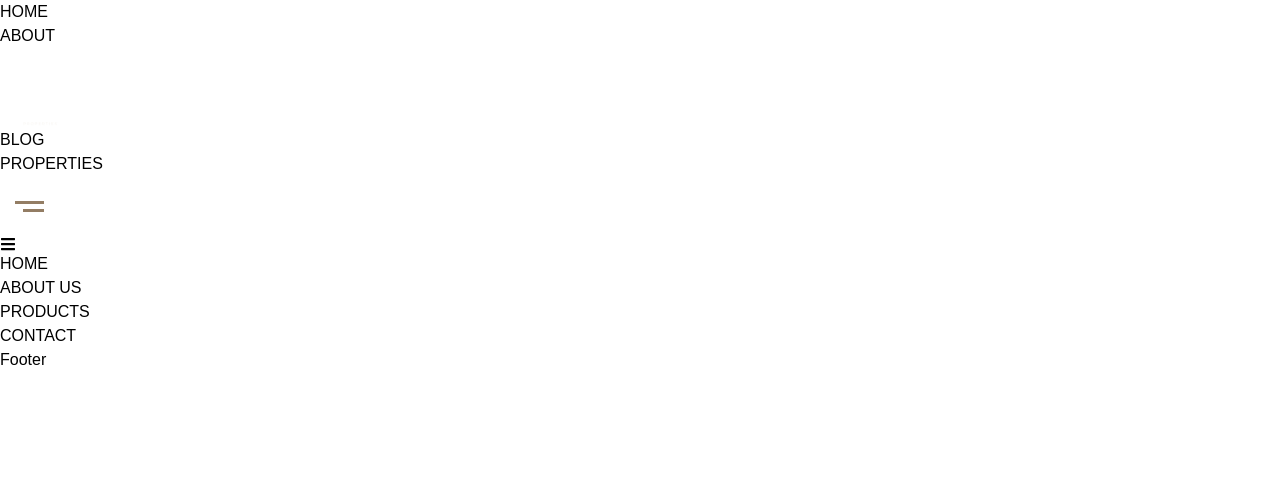
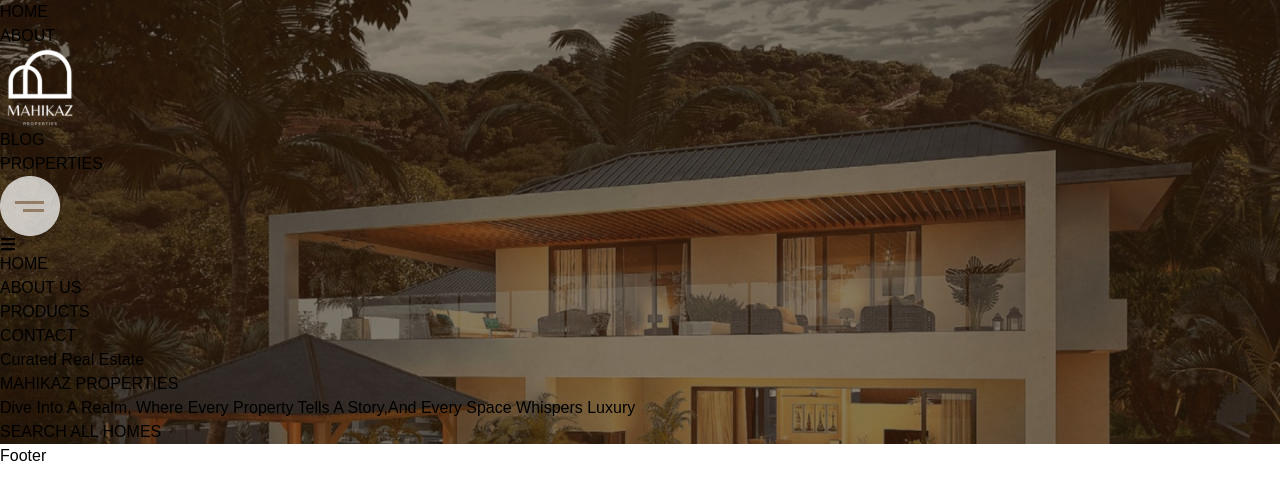
Before and after one commit to AmAmrita18/Mahikaz, a React (Vite) app: page / in a window 1280 px wide. Shown: the top 500 px of the page. Built offline with nearby package versions, Linux system fonts and the light colour scheme; a web font is replaced by a local one.

Commit message:
completed HeroHome

```diff
--- a/src/components/Header.jsx
+++ b/src/components/Header.jsx
@@ -28,9 +28,9 @@ const Header = () => {
   }, []);
 
   return (
-    <div className="w-full bg-black ">
+    <div className="w-full bg-transparent">
       <div className="flex justify-between items-center w-[80%] max-w-[1200px] md:px-4 px-0 py-8 mx-auto">
-        <ul className="md:flex items-center hidden lg:gap-x-14 md:gap-x-8  gap-4 md:text-[17px] text-[15px] text-white leading-6">
+        <ul className="md:flex items-center hidden lg:gap-x-14 md:gap-x-8  gap-4 md:text-[17px] text-[15px] text-white leading-5">
           <li className="transition-all duration-700 ease-in-out  hover:scale-95 ">
             <NavLink
               to="/"
@@ -48,7 +48,7 @@ const Header = () => {
             </NavLink>
           </li>
         </ul>
-        <div>
+        <div className="ml-[9rem]">
           <Link to="/">
             <img
               src={logo}
@@ -62,7 +62,7 @@ const Header = () => {
         </div>
 
 
-          <ul className="md:flex  items-center hidden lg:gap-x-14 md:gap-x-8  gap-4 md:text-[17px] text-[15px] text-white leading-6">
+          <ul className="md:flex  items-center hidden lg:gap-x-14 md:gap-x-8  gap-4 md:text-[17px] text-[15px] text-white leading-5">
             <li className="transition-all duration-700 ease-in-out  hover:scale-95 ">
               <NavLink
                 to="/blog"
@@ -98,15 +98,15 @@ const Header = () => {
           </div>
         </div>
         <div
-          className={`space-y-4 w-[85%]  rounded-2xl max-w-[1200px] mx-auto px-4 md:hidden mt-16 py-32 bg-[#0A385A] opacity-90 ${
+          className={`space-y-4 w-[85%]  rounded-2xl max-w-[1200px] mx-auto px-4 md:hidden mt-16 py-32 bg-black opacity-90 ${
             isMenuOpen ? "block fixed top-14 right-0 left-0" : "hidden"
           }`}
         >
-          <ul className=" flex flex-col items-center  lg:gap-x-14 md:gap-x-8  gap-8 md:text-[17px] text-[15px] font-[700] text-[#FFFFFF] leading-6">
+          <ul className=" flex flex-col items-center  lg:gap-x-14 md:gap-x-8  gap-8 md:text-[17px] text-[15px] font-[700] text-white leading-5">
             <li className="transition-all duration-700 ease-in-out  hover:scale-95 ">
               <NavLink
                 to="/"
-                className={({ isActive }) => `${isActive && "text-[#EF4030]"}`}
+                className={({ isActive }) => `${isActive && "text-underline"}`}
               >
                 HOME
               </NavLink>
@@ -114,7 +114,7 @@ const Header = () => {
             <li className="transition-all duration-700 ease-in-out  hover:scale-95 ">
               <NavLink
                 to="/about"
-                className={({ isActive }) => `${isActive && "text-[#EF4030]"}`}
+                className={({ isActive }) => `${isActive && "text-underline"}`}
               >
                 ABOUT US
               </NavLink>
@@ -122,7 +122,7 @@ const Header = () => {
             <li className="transition-all duration-700 ease-in-out  hover:scale-95 ">
               <NavLink
                 to="/products"
-                className={({ isActive }) => `${isActive && "text-[#EF4030]"}`}
+                className={({ isActive }) => `${isActive && "text-underline"}`}
               >
                 PRODUCTS
               </NavLink>
@@ -130,7 +130,7 @@ const Header = () => {
             <li className="transition-all duration-700 ease-in-out  hover:scale-95 ">
               <NavLink
                 to="/contact"
-                className={({ isActive }) => `${isActive && "text-[#EF4030]"}`}
+                className={({ isActive }) => `${isActive && "text-underline"}`}
               >
                 CONTACT
               </NavLink>
--- /dev/null
+++ b/src/components/Home/HeroHome.jsx
@@ -0,0 +1,39 @@
+import React from "react";
+import heroImage from "/hero-home.png";
+import Header from "../Header";
+const HeroHome = () => {
+  return (
+    <div
+      className="w-full h-full"
+      style={{
+        backgroundImage: `url('${heroImage}')`,
+        backgroundRepeat: "no-repeat",
+        backgroundSize: "cover",
+        objectFit: "cover",
+      }}
+    >
+      <Header />
+      <div className="w-[80%] h-full mx-auto max-w-[1200px] md:px-4 px-0 pt-36 pb-56 flex flex-col gap-12 justify-center items-center">
+        <div className="text-center">
+          <h1 className="text-white text-[23px] leading-[26.5px] tracking-widest ">
+            Curated Real Estate
+          </h1>
+          <h1 className="text-white text-[60px] leading-[69.12px] tracking-widest ">
+            MAHIKAZ PROPERTIES
+          </h1>
+        </div>
+        <p className="text-white text-[20px] leading-[35px] w-[50%] px-14 text-center">
+          Dive Into A Realm, Where Every Property Tells A Story,And Every Space
+          Whispers Luxury
+        </p>
+        <button className="border border-[#937D64]">
+          <h1 className="text-white text-[17px] leading-[19.58px] px-14 py-3">
+            SEARCH ALL HOMES
+          </h1>
+        </button>
+      </div>
+    </div>
+  );
+};
+
+export default HeroHome;
--- a/src/components/Home/Home.jsx
+++ b/src/components/Home/Home.jsx
@@ -1,10 +1,12 @@
 import React from 'react'
 import Header from '../Header'
+import HeroHome from './HeroHome'
 
 const Home = () => {
   return (
     <div>
-        <Header/>
+
+        <HeroHome/>
     </div>
   )
 }
```
Also changed, not shown: public/hero-home.png (added).
